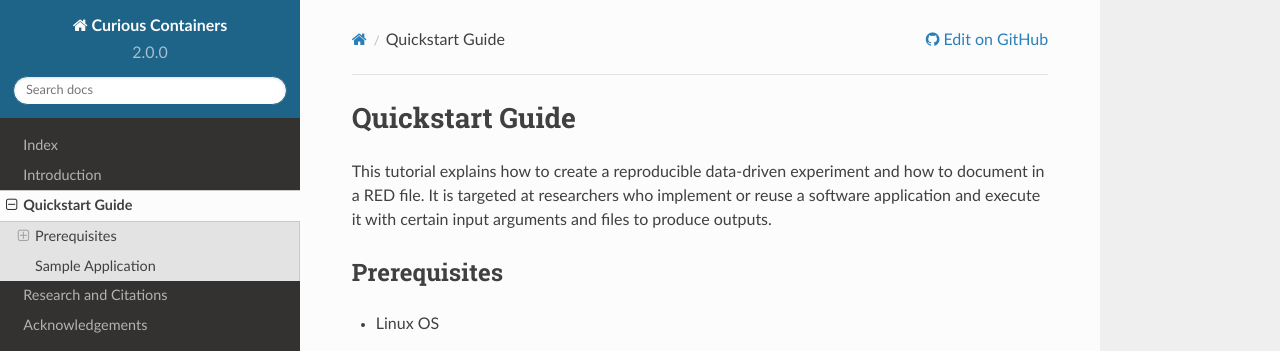
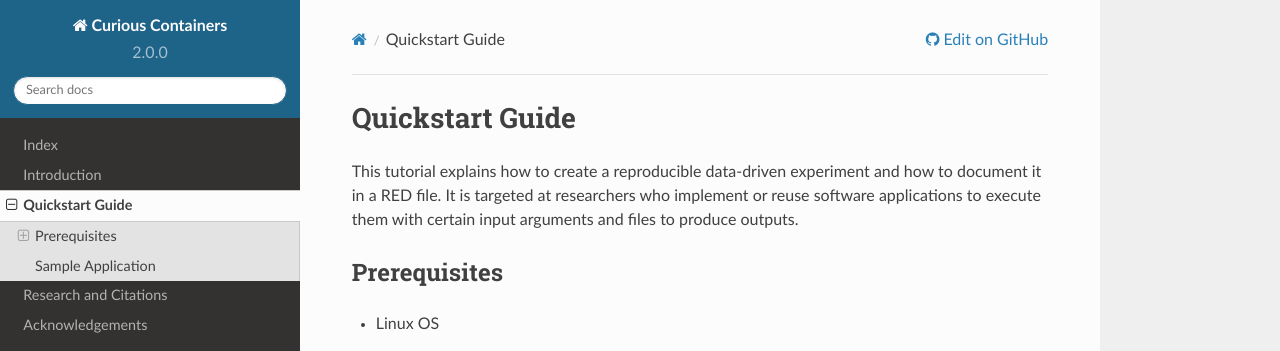
Before and after one commit to curious-containers/cc-agency, a Sphinx documentation site: the page built from docs/guide.rst, in a window 1280 px wide and 900 px high. Shown: the top 351 px of the window. Built offline with Sphinx 7.4.7 and the Read the Docs theme 2.0.0, drawn with Linux system fonts in a browser that asks for light colours; pages that are not in the unit, such as notebooks, are missing from menus.

Commit message:
small fix in guide

```diff
--- a/docs/guide.rst
+++ b/docs/guide.rst
@@ -1,8 +1,8 @@
 Quickstart Guide
 ================
 
-This tutorial explains how to create a reproducible data-driven experiment and how to document in a RED file. It is
-targeted at researchers who implement or reuse a software application and execute it with certain input arguments and
+This tutorial explains how to create a reproducible data-driven experiment and how to document it in a RED file. It is
+targeted at researchers who implement or reuse software applications to execute them with certain input arguments and
 files to produce outputs.
 
 
```
